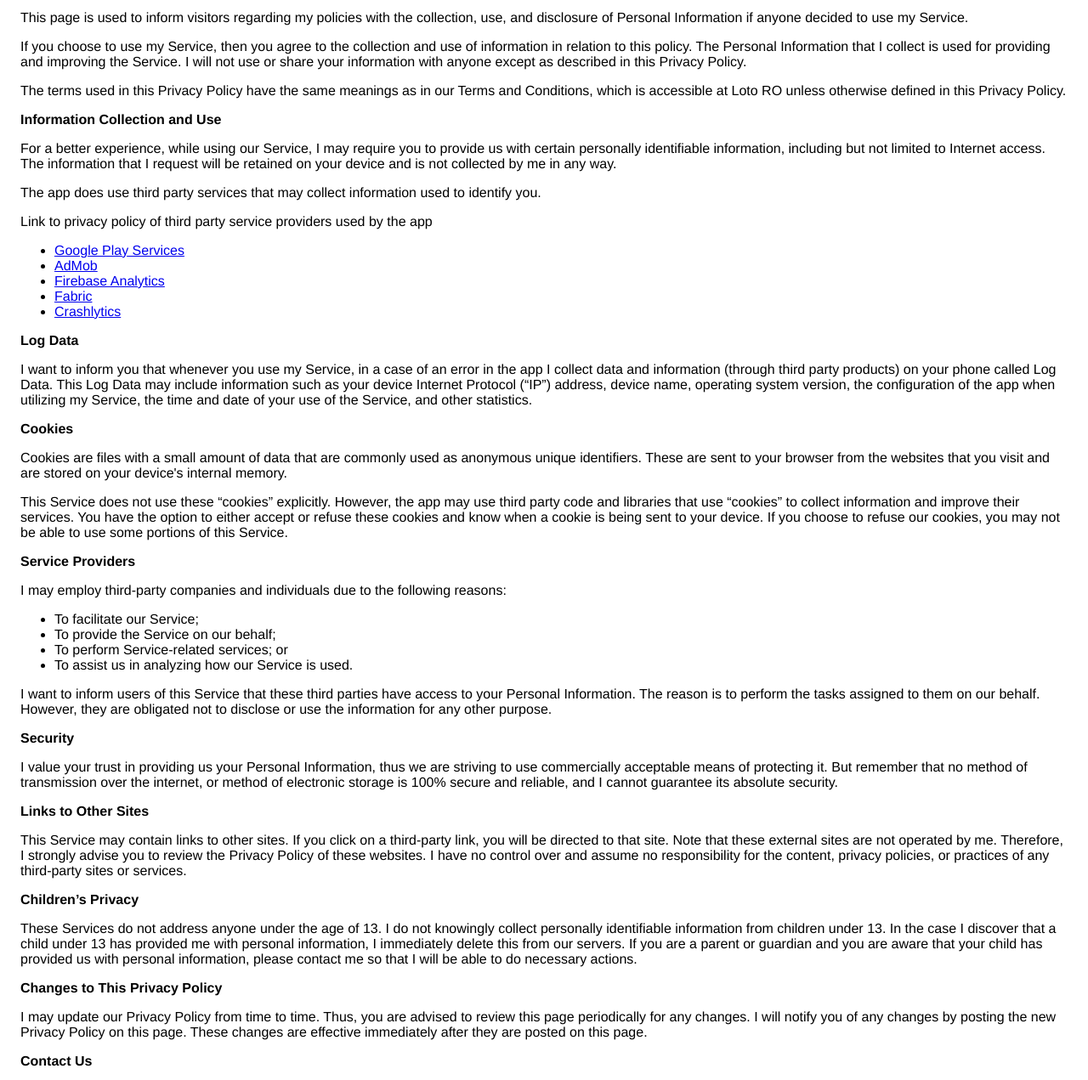
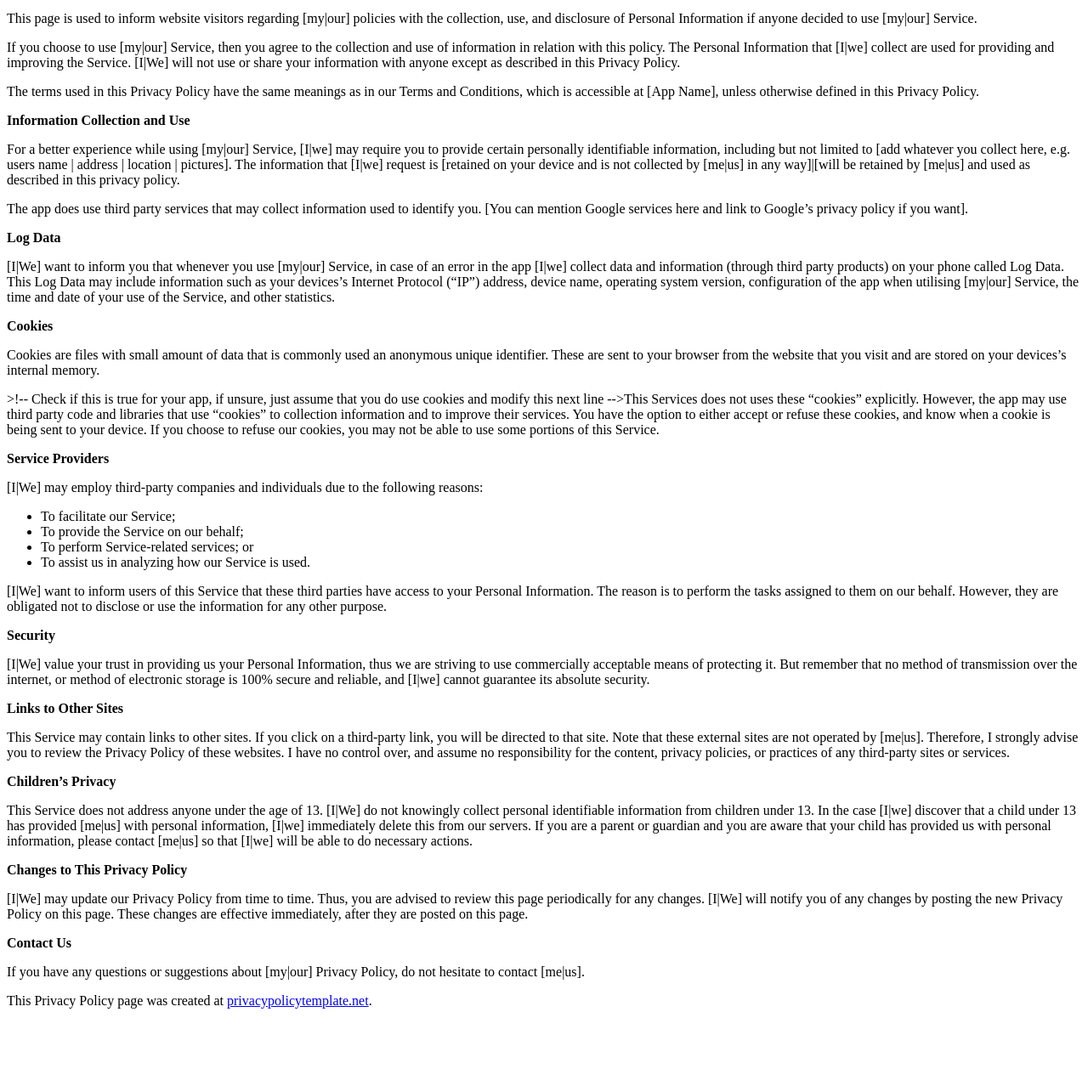
Before and after one commit to VMobileRecords/vmobilerecords.github.io, a plain HTML site: page index.html in a window 1280 px wide. Shown: the part 94-1365 px from the top of the page at 85% size. After the commit the page ends 1297 px from the top, so only its background shows below. Drawn offline with Linux system fonts and the light colour scheme.

Commit message:
Update index.html

```diff
--- a/index.html
+++ b/index.html
@@ -1,60 +1,82 @@
-    <html>
-    <head>
-      <meta charset='utf-8'>
-      <meta name='viewport' content='width=device-width'>
-      <title>Privacy Policy</title>
-      <style> body { font-family: 'Helvetica Neue', Helvetica, Arial, sans-serif; padding:1em; } </style>
-    </head>
-    <body>
-    <h2>Privacy Policy</h2> <p> V Mobile Records built the Loto RO app as a Freemium app. This SERVICE is provided by
-                    V Mobile Records at no cost and is intended for use as is.
-                  </p> <p>This page is used to inform visitors regarding my policies with the collection, use, and disclosure
-                    of Personal Information if anyone decided to use my Service.
-                  </p> <p>If you choose to use my Service, then you agree to the collection and use of information in
-                    relation to this policy. The Personal Information that I collect is used for providing and improving
-                    the Service. I will not use or share your information with anyone except as described
-                    in this Privacy Policy.
-                  </p> <p>The terms used in this Privacy Policy have the same meanings as in our Terms and Conditions, which is
-                    accessible at Loto RO unless otherwise defined in this Privacy Policy.
-                  </p> <p><strong>Information Collection and Use</strong></p> <p>For a better experience, while using our Service, I may require you to provide us with certain
-                    personally identifiable information, including but not limited to Internet access. The information that I request will be retained on your device and is not collected by me in any way.
-                  </p> <p>The app does use third party services that may collect information used to identify you.</p> <div><p>Link to privacy policy of third party service providers used by the app</p> <ul><li><a href="https://www.google.com/policies/privacy/" target="_blank">Google Play Services</a></li><li><a href="https://support.google.com/admob/answer/6128543?hl=en" target="_blank">AdMob</a></li><li><a href="https://firebase.google.com/policies/analytics" target="_blank">Firebase Analytics</a></li><!----><li><a href="https://fabric.io/privacy" target="_blank">Fabric</a></li><li><a href="http://try.crashlytics.com/terms/privacy-policy.pdf" target="_blank">Crashlytics</a></li><!----><!----></ul></div> <p><strong>Log Data</strong></p> <p> I want to inform you that whenever you use my Service, in a case of
-                    an error in the app I collect data and information (through third party products) on your phone
-                    called Log Data. This Log Data may include information such as your device Internet Protocol (“IP”) address,
-                    device name, operating system version, the configuration of the app when utilizing my Service,
-                    the time and date of your use of the Service, and other statistics.
-                  </p> <p><strong>Cookies</strong></p> <p>Cookies are files with a small amount of data that are commonly used as anonymous unique identifiers.
-                    These are sent to your browser from the websites that you visit and are stored on your device's internal
-                    memory.
-                  </p> <p>This Service does not use these “cookies” explicitly. However, the app may use third party code and
-                    libraries that use “cookies” to collect information and improve their services. You have the option to
-                    either accept or refuse these cookies and know when a cookie is being sent to your device. If you choose
-                    to refuse our cookies, you may not be able to use some portions of this Service.
-                  </p> <p><strong>Service Providers</strong></p> <p> I may employ third-party companies and individuals due to the following reasons:</p> <ul><li>To facilitate our Service;</li> <li>To provide the Service on our behalf;</li> <li>To perform Service-related services; or</li> <li>To assist us in analyzing how our Service is used.</li></ul> <p> I want to inform users of this Service that these third parties have access to
-                    your Personal Information. The reason is to perform the tasks assigned to them on our behalf. However,
-                    they are obligated not to disclose or use the information for any other purpose.
-                  </p> <p><strong>Security</strong></p> <p> I value your trust in providing us your Personal Information, thus we are striving
-                    to use commercially acceptable means of protecting it. But remember that no method of transmission over
-                    the internet, or method of electronic storage is 100% secure and reliable, and I cannot guarantee
-                    its absolute security.
-                  </p> <p><strong>Links to Other Sites</strong></p> <p>This Service may contain links to other sites. If you click on a third-party link, you will be directed
-                    to that site. Note that these external sites are not operated by me. Therefore, I strongly
-                    advise you to review the Privacy Policy of these websites. I have no control over
-                    and assume no responsibility for the content, privacy policies, or practices of any third-party sites
-                    or services.
-                  </p> <p><strong>Children’s Privacy</strong></p> <p>These Services do not address anyone under the age of 13. I do not knowingly collect
-                    personally identifiable information from children under 13. In the case I discover that a child
-                    under 13 has provided me with personal information, I immediately delete this from
-                    our servers. If you are a parent or guardian and you are aware that your child has provided us with personal
-                    information, please contact me so that I will be able to do necessary actions.
-                  </p> <p><strong>Changes to This Privacy Policy</strong></p> <p> I may update our Privacy Policy from time to time. Thus, you are advised to review
-                    this page periodically for any changes. I will notify you of any changes by posting
-                    the new Privacy Policy on this page. These changes are effective immediately after they are posted on
-                    this page.
-                  </p> <p><strong>Contact Us</strong></p> <p>If you have any questions or suggestions about my Privacy Policy, do not hesitate to contact
-                    me.
-                  </p> <p>This privacy policy page was created at <a href="https://privacypolicytemplate.net" target="_blank">privacypolicytemplate.net</a>
-                    and modified/generated by <a href="https://app-privacy-policy-generator.firebaseapp.com/" target="_blank">App
-                      Privacy Policy Generator</a></p>
-    </body>
-    </html>
+<html>
+<body>
+<h2>Privacy Policy</h2>
+<p>[Individual or Company Name] built the [App Name] app as a [open source | free | freemium | ad-supported | commercial] app. This SERVICE is provided by [Individual or company name] [at no cost] and is intended
+    for use as is.</p>
+<p>This page is used to inform website visitors regarding [my|our] policies with the collection, use, and
+    disclosure of Personal Information if anyone decided to use [my|our] Service.</p>
+<p>If you choose to use [my|our] Service, then you agree to the collection and use of information in
+    relation with this policy. The Personal Information that [I|we] collect are used for providing and
+    improving the Service. [I|We] will not use or share your information with anyone except as described
+    in this Privacy Policy.</p>
+<p>The terms used in this Privacy Policy have the same meanings as in our Terms and Conditions,
+    which is accessible at [App Name], unless otherwise defined in this Privacy Policy.</p>
+
+<p><strong>Information Collection and Use</strong></p>
+<p>For a better experience while using [my|our] Service, [I|we] may require you to provide certain
+    personally identifiable information, including but not limited to [add whatever you collect here, e.g. users name | address | location | pictures].
+	The information that [I|we] request is [retained on your device and is not
+    collected by [me|us] in any way]|[will be retained by [me|us] and used as described in this privacy policy.</p>
+<p>The app does use third party services that may collect information used to identify you. [You can mention Google services here and link to Google’s privacy policy if you want].
+
+<p><strong>Log Data</strong></p>
+<p>[I|We] want to inform you that whenever you use [my|our] Service, in case of an error in the app [I|we] collect
+    data and information (through third party products) on your phone called Log Data. This Log Data
+    may include information such as your devices’s Internet Protocol (“IP”) address, device name,
+    operating system version, configuration of the app when utilising [my|our] Service, the time and date
+    of your use of the Service, and other statistics.</p>
+
+<p><strong>Cookies</strong></p>
+<p>Cookies are files with small amount of data that is commonly used an anonymous unique identifier.
+    These are sent to your browser from the website that you visit and are stored on your devices’s
+    internal memory.</p>
+<p>>!-- Check if this is true for your app, if unsure, just assume that you do use cookies and modify this next line -->This Services does not uses these “cookies” explicitly. However, the app may use third party code
+    and libraries that use “cookies” to collection information and to improve their services. You
+    have the option to either accept or refuse these cookies, and know when a cookie is being sent
+    to your device. If you choose to refuse our cookies, you may not be able to use some portions of
+    this Service.</p>
+
+<p><strong>Service Providers</strong></p> <!-- This part may seem like it’s not needed, but if you use any Google services, or any other third party libraries, chances are, you need this. -->
+<p>[I|We] may employ third-party companies and individuals due to the following reasons:</p>
+<ul>
+    <li>To facilitate our Service;</li>
+    <li>To provide the Service on our behalf;</li>
+    <li>To perform Service-related services; or</li>
+    <li>To assist us in analyzing how our Service is used.</li>
+</ul>
+<p>[I|We] want to inform users of this Service that these third parties have access to your Personal
+    Information. The reason is to perform the tasks assigned to them on our behalf. However, they
+    are obligated not to disclose or use the information for any other purpose.</p>
+
+<p><strong>Security</strong></p>
+<p>[I|We] value your trust in providing us your Personal Information, thus we are striving to use
+    commercially acceptable means of protecting it. But remember that no method of transmission over
+    the internet, or method of electronic storage is 100% secure and reliable, and [I|we] cannot
+    guarantee its absolute security.</p>
+
+<p><strong>Links to Other Sites</strong></p>
+<p>This Service may contain links to other sites. If you click on a third-party link, you will be
+    directed to that site. Note that these external sites are not operated by [me|us]. Therefore, I
+    strongly advise you to review the Privacy Policy of these websites. I have no control over, and
+    assume no responsibility for the content, privacy policies, or practices of any third-party
+    sites or services.</p>
+
+<p><strong>Children’s Privacy</strong></p>
+<p>This Service does not address anyone under the age of 13. [I|We] do not knowingly collect personal
+    identifiable information from children under 13. In the case [I|we] discover that a child under 13
+    has provided [me|us] with personal information, [I|we] immediately delete this from our servers. If you
+    are a parent or guardian and you are aware that your child has provided us with personal
+    information, please contact [me|us] so that [I|we] will be able to do necessary actions.</p>
+
+<p><strong>Changes to This Privacy Policy</strong></p>
+<p>[I|We] may update our Privacy Policy from time to time. Thus, you are advised to review this page
+    periodically for any changes. [I|We] will notify you of any changes by posting the new Privacy Policy
+    on this page. These changes are effective immediately, after they are posted on this page.</p>
+
+<p><strong>Contact Us</strong></p>
+<p>If you have any questions or suggestions about [my|our] Privacy Policy, do not hesitate to contact
+    [me|us].</p>
+<p>This Privacy Policy page was created at <a href="https://privacypolicytemplate.net"
+                                              target="_blank">privacypolicytemplate.net</a>.</p>
+</body>
+</html>
```
